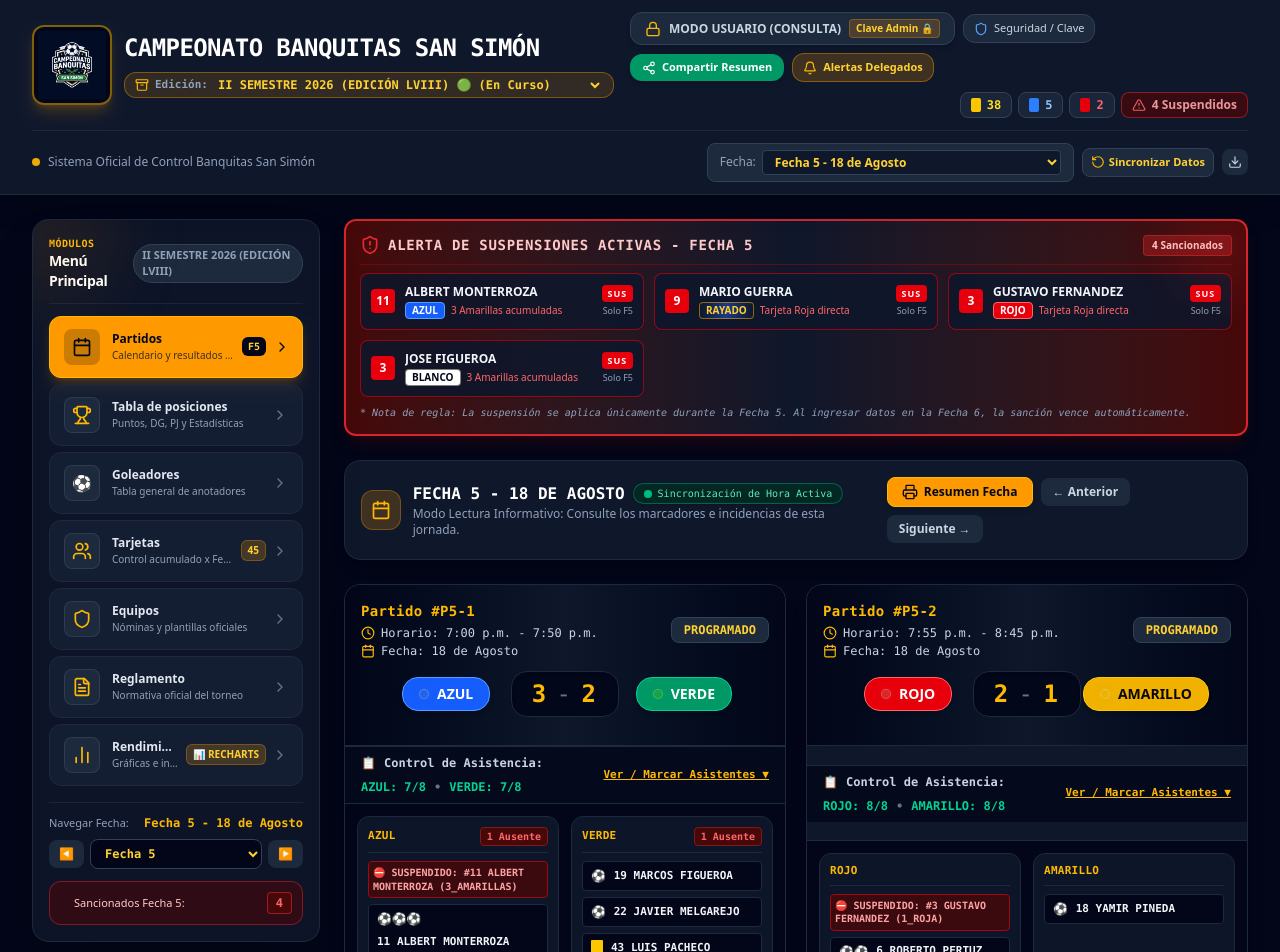
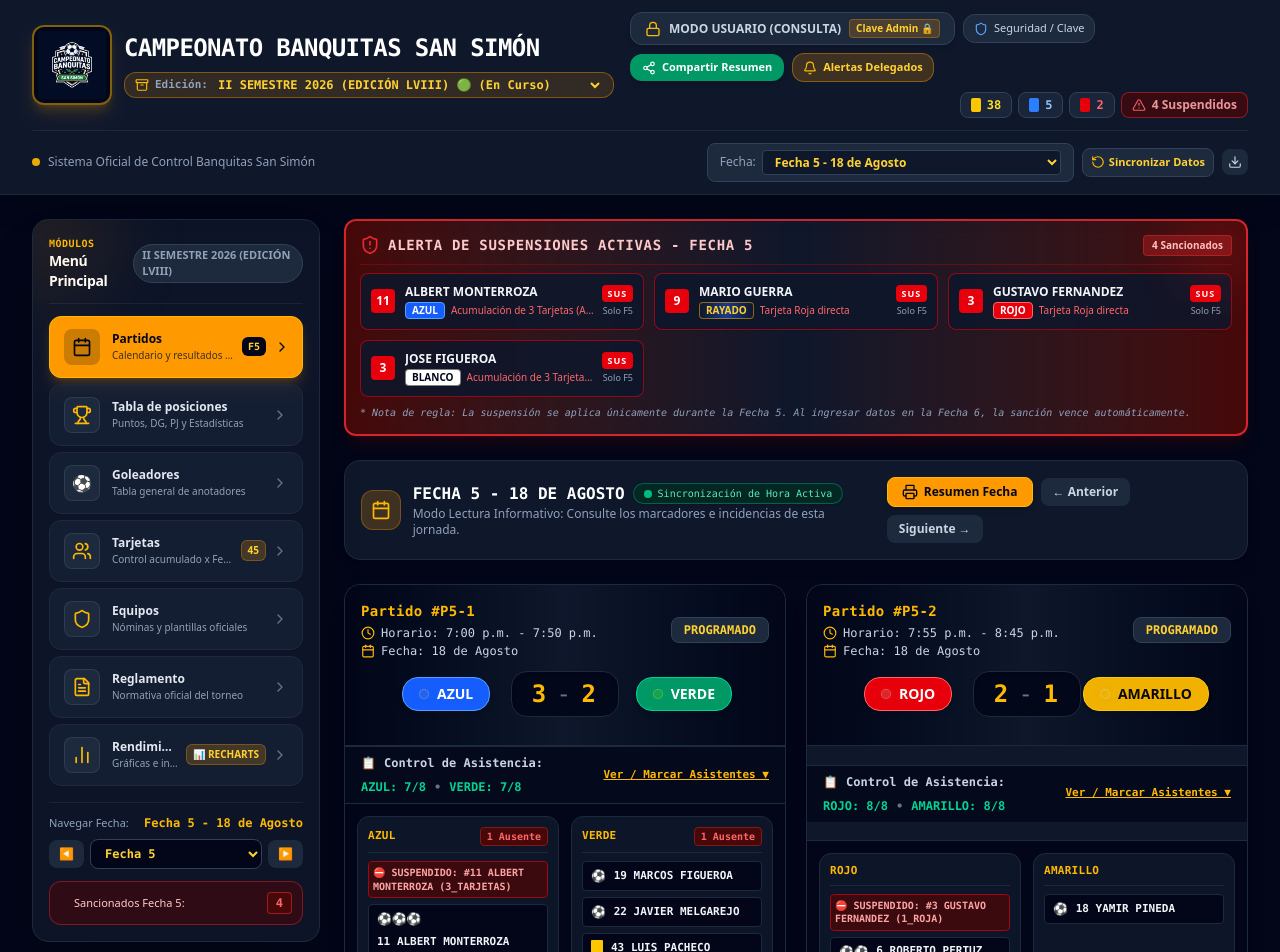
Before and after one commit to fundigecolui/CAMPEONATO-BANQUITA, a React (Vite) app: page / in a window 1280 px wide. Shown: the top 952 px of the page. Built offline with nearby package versions, Linux system fonts and the light colour scheme.

Commit message:
feat: unify card accumulation for suspensions
Update suspension logic to treat yellow and blue cards as a single pool for accumulation penalties. Modify data structures and reporting components to reflect the new "3-card" rule and update relevant UI strings.

```diff
--- a/src/App.tsx
+++ b/src/App.tsx
@@ -62,7 +62,7 @@ const getInitialDataForEdition = (editionId: string) => {
       matches: MATCHES_2026_2,
       currentFecha: 5,
       maxUnlockedFecha: 7,
-      v: 50,
+      v: 52,
     };
   }
   if (editionId === '2026-1') {
--- a/src/components/DelegateSanctionsModal.tsx
+++ b/src/components/DelegateSanctionsModal.tsx
@@ -39,16 +39,20 @@ export const DelegateSanctionsModal: React.FC<DelegateSanctionsModalProps> = ({
 
   if (!isOpen) return null;
 
-  // Identify players "Apercibidos" (2 Yellow Cards accumulated - 1 away from 3-card suspension)
+  // Identify players "Apercibidos / En Capilla" (2 Cards accumulated - 1 away from 3-card suspension: Amarillas / Azules)
   const playersEnCapilla = players.map((p) => {
-    const playerCards = cards.filter((c) => c.playerId === p.id && c.type === 'AMARILLA');
-    const yellowCount = playerCards.length;
-    // Condition: yellowCount % 3 === 2 means 2, 5, 8... yellow cards!
-    const isEnCapilla = yellowCount % 3 === 2;
+    const accumCards = cards.filter((c) => c.playerId === p.id && (c.type === 'AMARILLA' || c.type === 'AZUL'));
+    const totalAccum = accumCards.length;
+    // Condition: totalAccum % 3 === 2 means 2, 5, 8... accumulated cards (1 card away from suspension)!
+    const isEnCapilla = totalAccum % 3 === 2;
+    const amarillasCount = accumCards.filter((c) => c.type === 'AMARILLA').length;
+    const azulesCount = accumCards.filter((c) => c.type === 'AZUL').length;
     return {
       player: p,
       team: teams.find((t) => t.id === p.teamId),
-      yellowCount,
+      totalAccum,
+      amarillasCount,
+      azulesCount,
       isEnCapilla,
     };
   }).filter((item) => item.isEnCapilla);
@@ -81,7 +85,7 @@ export const DelegateSanctionsModal: React.FC<DelegateSanctionsModalProps> = ({
     if (teamSuspensions.length > 0) {
       msg += `⛔ *JUGADORES SUSPENDIDOS (NO PUEDEN JUGAR FECHA ${currentFecha}):*\n`;
       teamSuspensions.forEach((s) => {
-        msg += `• *#${s.dorsal} ${s.playerName}* → Motivo: ${s.reason === '3_AMARILLAS' ? 'Acumuló 3 Tarjetas Amarillas' : 'Tarjeta Roja Directa'}\n`;
+        msg += `• *#${s.dorsal} ${s.playerName}* → Motivo: ${s.reason === '1_ROJA' ? 'Tarjeta Roja Directa' : 'Acumuló 3 Tarjetas (Amarillas / Azules)'}\n`;
       });
       msg += `\n`;
     } else {
@@ -91,7 +95,8 @@ export const DelegateSanctionsModal: React.FC<DelegateSanctionsModalProps> = ({
     if (teamCapilla.length > 0) {
       msg += `⚠️ *JUGADORES APERCIBIDOS (A 1 TARJETA DE SUSPENSIÓN):*\n`;
       teamCapilla.forEach((c) => {
-        msg += `• *#${c.player.dorsal} ${c.player.name}* (Tiene ${c.yellowCount} amarillas acum). Si recibe 1 amarilla más en esta fecha, será suspendido la fecha siguiente.\n`;
+        const detail = `${c.amarillasCount > 0 ? `${c.amarillasCount} 🟨` : ''}${c.amarillasCount > 0 && c.azulesCount > 0 ? ' + ' : ''}${c.azulesCount > 0 ? `${c.azulesCount} 🟦` : ''}`;
+        msg += `• *#${c.player.dorsal} ${c.player.name}* (Tiene ${c.totalAccum} tarjetas acumuladas: ${detail}). Si recibe 1 tarjeta más (amarilla o azul), será suspendido la fecha siguiente.\n`;
       });
       msg += `\n`;
     }
@@ -201,7 +206,7 @@ export const DelegateSanctionsModal: React.FC<DelegateSanctionsModalProps> = ({
                           </span>
                         </div>
                         <p className="text-[11px] text-red-200 mt-1">
-                          Motivo: <strong className="text-amber-300">{s.reason === '3_AMARILLAS' ? 'Acumuló 3 Tarjetas Amarillas' : 'Tarjeta Roja Directa'}</strong>
+                          Motivo: <strong className="text-amber-300">{s.reason === '1_ROJA' ? 'Tarjeta Roja Directa' : 'Acumuló 3 Tarjetas (Amarillas / Azules)'}</strong>
                         </p>
                         <p className="text-[10px] text-slate-400 mt-0.5">
                           Delegado responsable: <strong>{teamObj?.delegate || 'Delegado de Equipo'}</strong>
@@ -217,7 +222,7 @@ export const DelegateSanctionsModal: React.FC<DelegateSanctionsModalProps> = ({
             )}
           </div>
 
-          {/* Section 2: Players Apercibidos (2 Yellow Cards) */}
+          {/* Section 2: Players Apercibidos (2 Cards: Amarillas / Azules) */}
           <div className="space-y-3">
             <div className="flex items-center justify-between border-b border-slate-800 pb-1.5">
               <div className="flex items-center gap-2 text-amber-400 font-black text-sm">
@@ -231,11 +236,11 @@ export const DelegateSanctionsModal: React.FC<DelegateSanctionsModalProps> = ({
 
             {filteredCapilla.length === 0 ? (
               <div className="p-4 bg-slate-950 rounded-xl border border-slate-800 text-center text-slate-400 italic">
-                ✅ Ningún jugador tiene acumuladas 2 tarjetas amarillas actualmente en este filtro.
+                ✅ Ningún jugador tiene acumuladas 2 tarjetas actualmente en este filtro.
               </div>
             ) : (
               <div className="grid grid-cols-1 md:grid-cols-2 gap-2.5">
-                {filteredCapilla.map(({ player: p, team: t, yellowCount }) => (
+                {filteredCapilla.map(({ player: p, team: t, totalAccum, amarillasCount, azulesCount }) => (
                   <div
                     key={p.id}
                     className="p-3 bg-amber-950/30 border border-amber-800/60 rounded-xl flex items-center justify-between gap-2 shadow-md"
@@ -252,11 +257,11 @@ export const DelegateSanctionsModal: React.FC<DelegateSanctionsModalProps> = ({
                         </span>
                       </div>
                       <p className="text-[10px] text-slate-300 mt-1">
-                        Acumuladas: <strong className="text-yellow-400">🟨 {yellowCount} Amarillas</strong>. Próxima amarilla = Suspensión.
+                        Acumuladas: <strong className="text-yellow-400">{totalAccum} Tarjetas ({amarillasCount > 0 ? `${amarillasCount} 🟨` : ''}{amarillasCount > 0 && azulesCount > 0 ? ' + ' : ''}{azulesCount > 0 ? `${azulesCount} 🟦` : ''})</strong>. Próxima tarjeta = Suspensión.
                       </p>
                     </div>
                     <span className="px-2 py-1 rounded bg-yellow-500 text-slate-950 font-black text-[10px] uppercase shrink-0">
-                      APERCIBIDO 🟨
+                      APERCIBIDO
                     </span>
                   </div>
                 ))}
--- a/src/components/SanctionAlertsBanner.tsx
+++ b/src/components/SanctionAlertsBanner.tsx
@@ -86,7 +86,7 @@ export const SanctionAlertsBanner: React.FC<SanctionAlertsBannerProps> = ({
                           {s.teamId}
                         </span>
                         <span className="text-[10px] text-red-400 font-medium truncate">
-                          {s.reason === '3_AMARILLAS' ? '3 Amarillas acumuladas' : 'Tarjeta Roja directa'}
+                          {s.reason === '1_ROJA' ? 'Tarjeta Roja directa' : 'Acumulación de 3 Tarjetas (Amarillas / Azules)'}
                         </span>
                       </div>
                     </div>
--- a/src/components/ShareSummaryModal.tsx
+++ b/src/components/ShareSummaryModal.tsx
@@ -90,8 +90,8 @@ export const ShareSummaryModal: React.FC<ShareSummaryModalProps> = ({
   // Compute standings up to selected Fecha
   const standings = computeStandings(teams, matches, cards, players);
 
-  // Calculate top scorers and cards in selected fecha
-  const { stats } = computePlayerStats(players, cards, goals, currentFecha);
+  // Calculate top scorers, cards, and suspensions for selected and next fecha
+  const { stats, allSuspensions } = computePlayerStats(players, cards, goals, currentFecha);
   const topScorers = stats
     .filter((s) => s.goles > 0)
     .sort((a, b) => b.goles - a.goles || a.name.localeCompare(b.name))
@@ -99,6 +99,11 @@ export const ShareSummaryModal: React.FC<ShareSummaryModalProps> = ({
 
   // Cards shown in selected fecha
   const cardsInFecha = cards.filter((c) => c.fecha === currentFecha);
+
+  // Suspensions for the NEXT FECHA (Fecha selected + 1)
+  const nextFechaSuspensions = allSuspensions.filter(
+    (s) => s.suspendedForFecha === nextFecha
+  );
 
   // Helper for short name formatting (e.g., "Manuel Peña" -> "M. Peña")
   const formatShortName = (name?: string): string => {
@@ -212,14 +217,12 @@ export const ShareSummaryModal: React.FC<ShareSummaryModalProps> = ({
         txt += `\n`;
       }
 
-      if (activeSuspensions.length > 0) {
-        txt += `⚠️ *JUGADORES SUSPENDIDOS (PRÓXIMA FECHA):*\n`;
-        activeSuspensions.forEach((s) => {
+      if (nextFechaSuspensions.length > 0) {
+        txt += `⚠️ *JUGADORES SUSPENDIDOS (PRÓXIMA FECHA #${nextFecha}):*\n`;
+        nextFechaSuspensions.forEach((s) => {
           const teamEmoji = getTeamEmoji(s.teamId);
           const teamObj = teams.find((t) => t.id === s.teamId);
-          txt += `• ⛔ #${s.dorsal} ${s.playerName} (${teamEmoji} ${teamObj?.name || s.teamId}) ➔ ${
-            s.reason === '3_AMARILLAS' ? '3 Amarillas acumuladas' : 'Tarjeta Roja Directa'
-          }\n`;
+          txt += `• ⛔ #${s.dorsal} ${s.playerName} (${teamEmoji} ${teamObj?.name || s.teamId}) ➔ Suspendido\n`;
         });
         txt += `\n`;
       } else if (cardsInFecha.length === 0) {
@@ -802,27 +805,27 @@ export const ShareSummaryModal: React.FC<ShareSummaryModalProps> = ({
                           )}
                         </div>
 
-                        {/* Active Suspensions for Next Fecha */}
-                        {activeSuspensions.length > 0 && (
+                        {/* Suspensions for Next Fecha */}
+                        {nextFechaSuspensions.length > 0 && (
                           <div className="pt-2 border-t-2 border-slate-200">
                             <p className="text-[9.5px] font-black text-red-900 uppercase tracking-wider mb-1.5 flex items-center gap-1 font-mono">
-                              <span>⚠️ Suspendidos Próxima Fecha:</span>
+                              <span>⚠️ Suspendidos Próxima Fecha (#{nextFecha}):</span>
                             </p>
                             <div className="space-y-1">
-                              {activeSuspensions.map((s, idx) => (
+                              {nextFechaSuspensions.map((s, idx) => (
                                 <div
                                   key={idx}
                                   className="flex items-center justify-between text-[9.5px] bg-red-50 border border-red-300 p-1.5 rounded-lg text-red-950 font-bold"
                                 >
                                   <div className="flex items-center gap-1.5">
-                                    <CardIconVector type={s.reason === '3_AMARILLAS' ? 'AMARILLA' : 'ROJA'} />
+                                    <span className="w-2 h-3.5 rounded-xs bg-red-600 inline-block shadow-2xs"></span>
                                     <span className="font-extrabold">
                                       #{s.dorsal} {s.playerName}
                                     </span>
                                     <TeamBadgeDot teamId={s.teamId} size="sm" showName={false} />
                                   </div>
-                                  <span className="font-black text-red-900 font-mono">
-                                    {s.reason === '3_AMARILLAS' ? '3 Amarillas' : 'Roja Directa'}
+                                  <span className="font-black text-red-700 font-mono text-[10px]">
+                                    Suspendido
                                   </span>
                                 </div>
                               ))}
--- a/src/types.ts
+++ b/src/types.ts
@@ -76,7 +76,7 @@ export interface SuspensionAlert {
   playerName: string;
   teamId: TeamId;
   dorsal: number;
-  reason: '3_AMARILLAS' | '1_ROJA' | 'MANUAL';
+  reason: '3_TARJETAS' | '3_AMARILLAS' | '1_ROJA' | 'MANUAL';
   suspendedForFecha: number; // The fecha where player MUST NOT play
   status: 'PENDIENTE' | 'CUMPLIDA' | 'EXPIRADA';
   details: string;
--- a/src/utils/sanctionsEngine.ts
+++ b/src/utils/sanctionsEngine.ts
@@ -49,7 +49,7 @@ export function computePlayerStats(
       .sort((a, b) => (a.fecha ?? (a as any).fechaNumber) - (b.fecha ?? (b as any).fechaNumber));
     const pStat = statsMap[p.id];
 
-    let yellowAccumulator = 0;
+    let accumulativeCards = 0; // Sum of AMARILLAS + AZULES
 
     playerCards.forEach((c) => {
       const cFecha = c.fecha ?? (c as any).fechaNumber;
@@ -58,27 +58,29 @@ export function computePlayerStats(
         pStat.cardsPerFecha[cFecha] = { amarillas: 0, azules: 0, rojas: 0 };
       }
 
-      if (c.type === 'AMARILLA') {
-        pStat.amarillas += 1;
-        pStat.cardsPerFecha[cFecha].amarillas += 1;
-        yellowAccumulator += 1;
+      if (c.type === 'AMARILLA' || c.type === 'AZUL') {
+        if (c.type === 'AMARILLA') {
+          pStat.amarillas += 1;
+          pStat.cardsPerFecha[cFecha].amarillas += 1;
+        } else {
+          pStat.azules += 1;
+          pStat.cardsPerFecha[cFecha].azules += 1;
+        }
+        accumulativeCards += 1;
 
-        // Rule: 3 Yellow cards -> 1 Match Suspension for next fecha (cFecha + 1)
-        if (yellowAccumulator % 3 === 0) {
+        // Rule: 3 accumulated cards (Amarillas y/o Azules, ej: 2 amarillas + 1 azul) -> 1 Match Suspension for next fecha (cFecha + 1)
+        if (accumulativeCards % 3 === 0) {
           allSuspensions.push({
             playerId: p.id,
             playerName: p.name,
             teamId: p.teamId,
             dorsal: p.dorsal,
-            reason: '3_AMARILLAS',
+            reason: '3_TARJETAS',
             suspendedForFecha: cFecha + 1,
             status: cFecha + 1 <= currentActiveFecha ? (cFecha + 1 === currentActiveFecha ? 'PENDIENTE' : 'CUMPLIDA') : 'PENDIENTE',
-            details: `Acumuló ${yellowAccumulator} amarillas en Fecha ${cFecha}. Suspendido para Fecha ${cFecha + 1}.`,
+            details: `Acumuló ${accumulativeCards} tarjetas (Amarillas/Azules) en Fecha ${cFecha}. Suspendido para Fecha ${cFecha + 1}.`,
           });
         }
-      } else if (c.type === 'AZUL') {
-        pStat.azules += 1;
-        pStat.cardsPerFecha[cFecha].azules += 1;
       } else if (c.type === 'ROJA') {
         pStat.rojas += 1;
         pStat.cardsPerFecha[cFecha].rojas += 1;
@@ -106,7 +108,9 @@ export function computePlayerStats(
 
     if (activeSuspension) {
       pStat.isCurrentlySuspended = true;
-      pStat.suspensionReason = activeSuspension.reason === '3_AMARILLAS' ? 'Acumulación 3 Amarillas' : 'Tarjeta Roja';
+      pStat.suspensionReason = activeSuspension.reason === '1_ROJA'
+        ? 'Tarjeta Roja'
+        : 'Acumulación 3 Tarjetas (Amarillas/Azules)';
       pStat.suspendedForFecha = currentActiveFecha;
     }
   });
```
